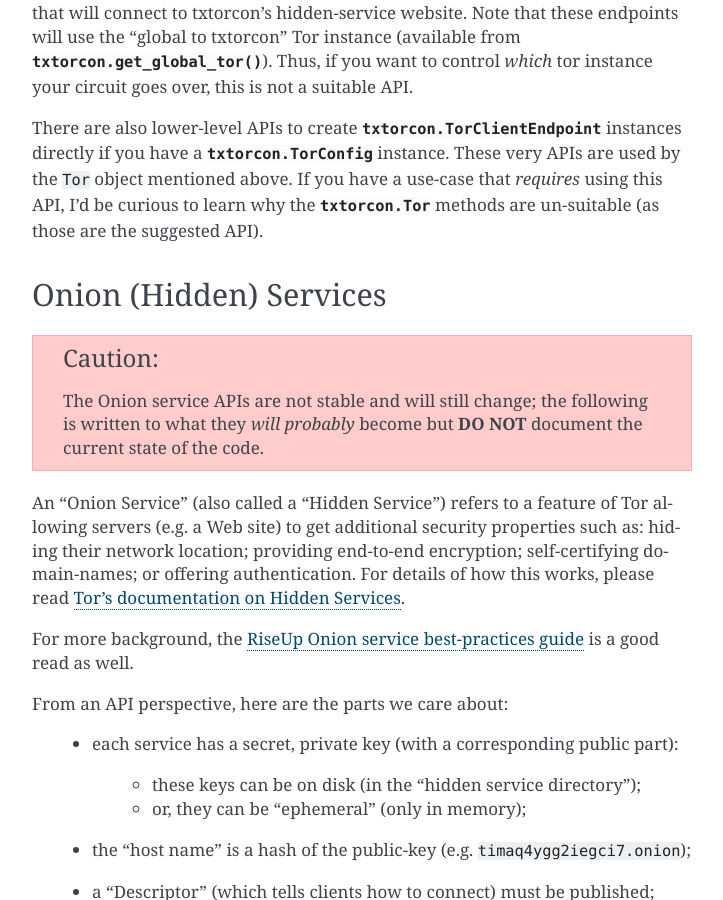
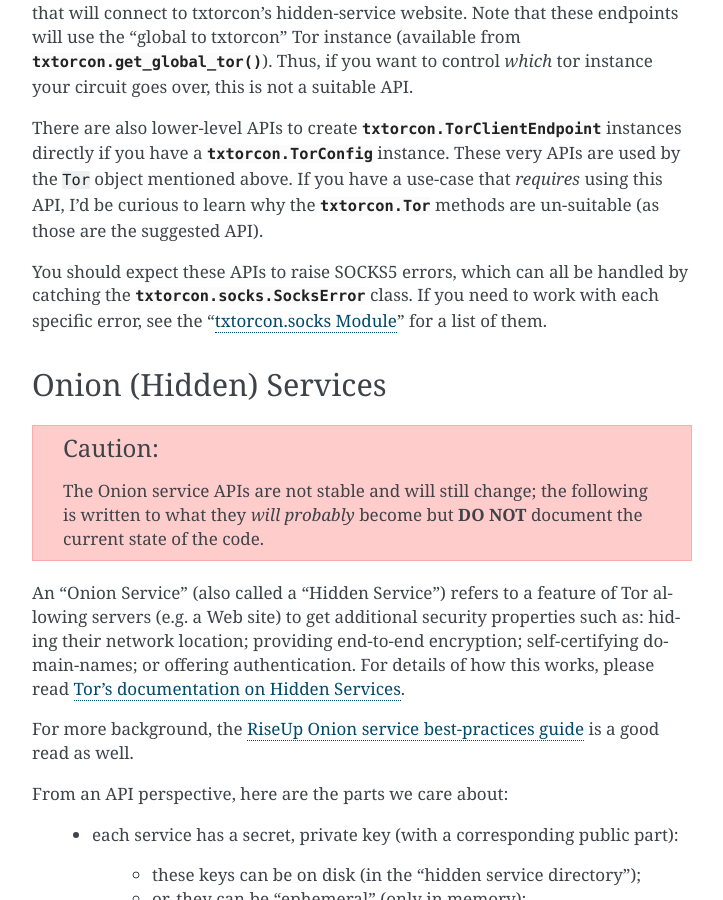
Before and after one commit to meejah/txtorcon, a Sphinx documentation site: the page built from docs/guide.rst, in a window 1280 px wide and 900 px high, scrolled down 7701 px. Shown: the whole window, without its empty margins (388-1111 px from the left). Built offline with Sphinx 7.4.7, drawn with Linux system fonts in a browser that asks for light colours; the version number could not be read and is left out.

Commit message:
Add note to the "Programming Guide" about SOCKS5 errors

```diff
--- a/docs/guide.rst
+++ b/docs/guide.rst
@@ -391,6 +391,10 @@
 using this API, I'd be curious to learn why the :class:`txtorcon.Tor`
 methods are un-suitable (as those are the suggested API).
 
+You should expect these APIs to raise SOCKS5 errors, which can all be
+handled by catching the :class:`txtorcon.socks.SocksError` class. If
+you need to work with each specific error, see the ":ref:`socks`" for
+a list of them.
 
 .. _guide_onions:
 
```
